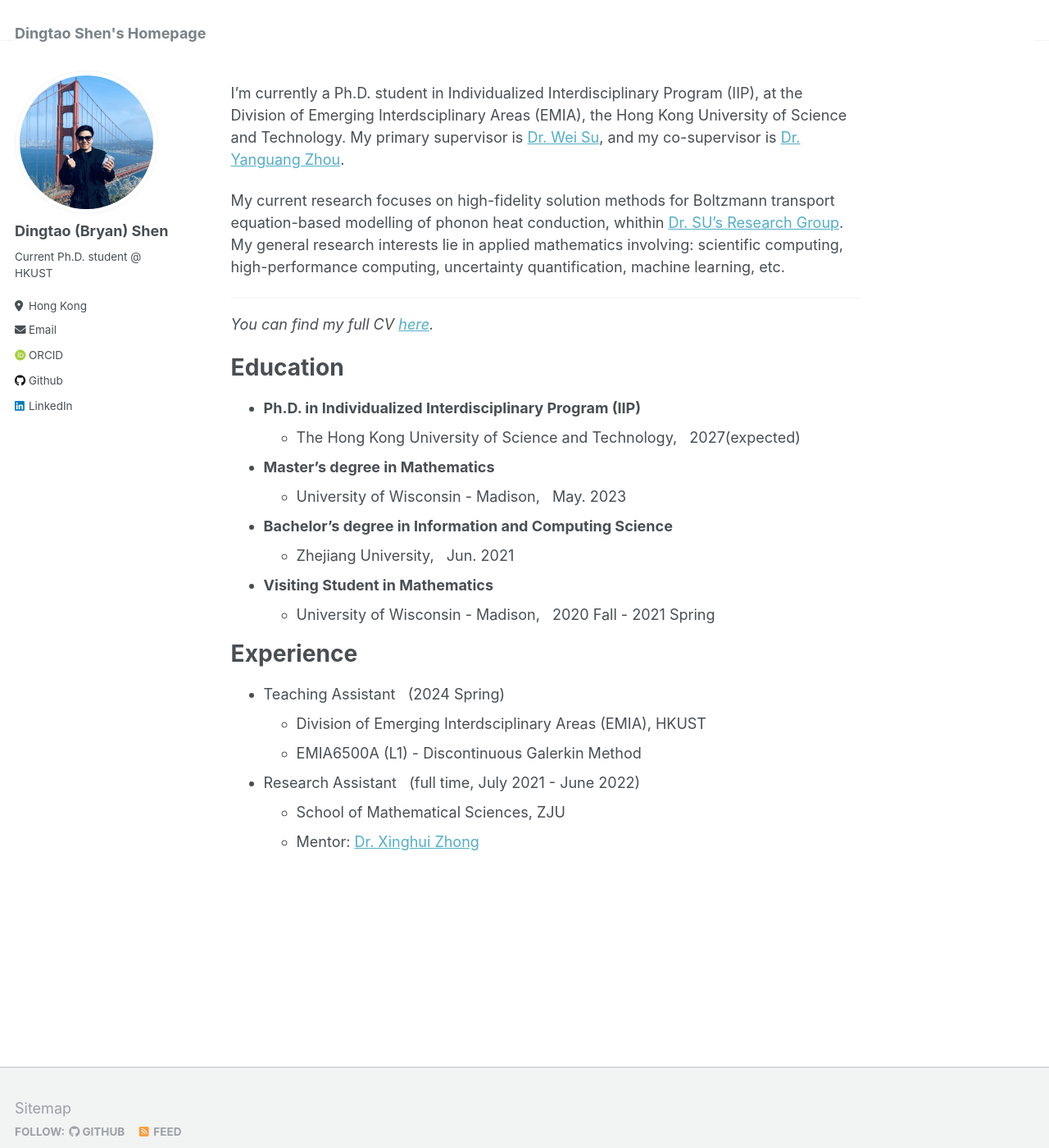
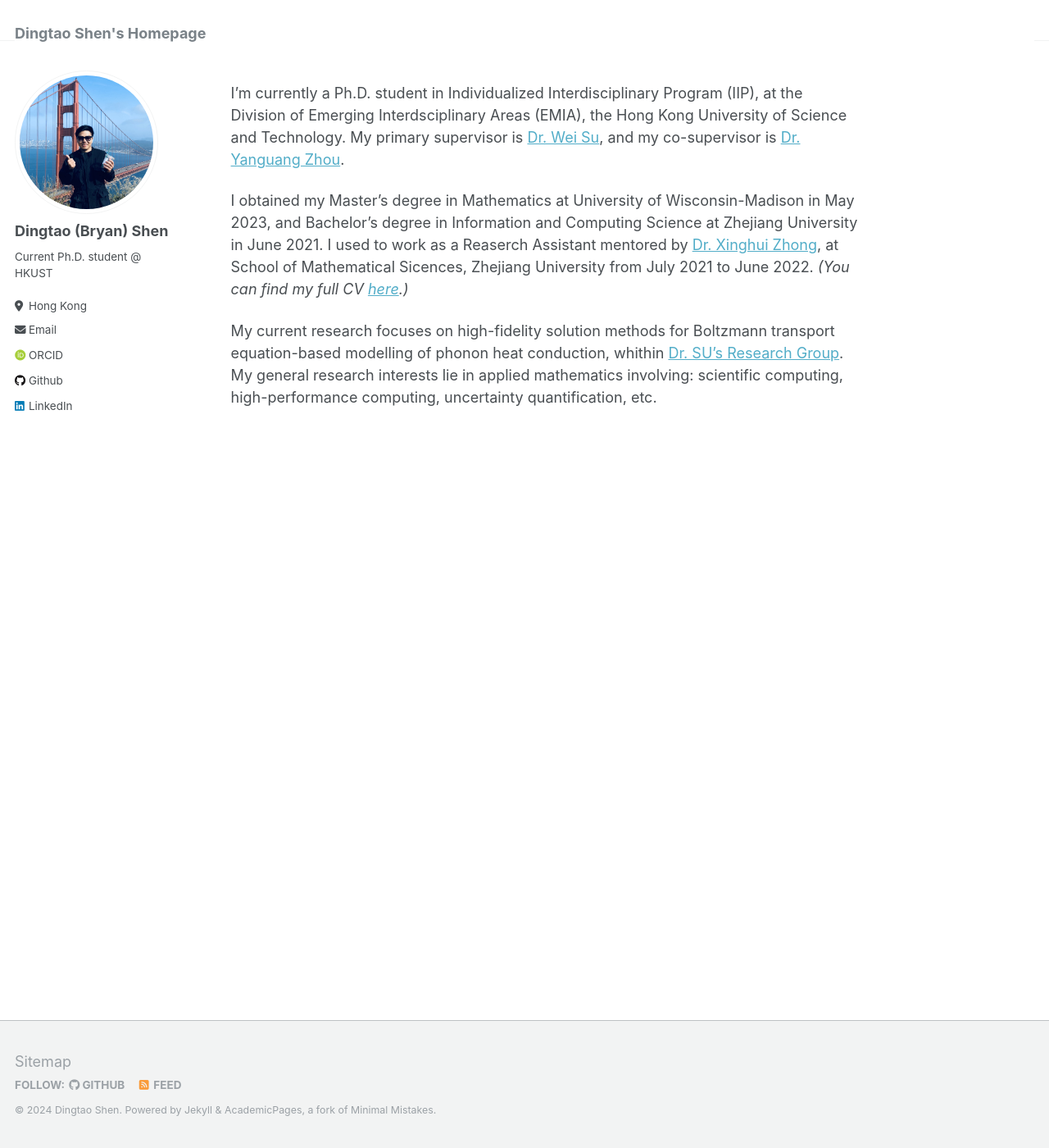
Before and after one commit to dingtao-shen/dingtao-shen.github.io, a Jekyll site: the page built from _pages/about.md, in a window 1280 px wide and 1400 px high. Shown: the whole window at 82% size. Built offline with Jekyll 4.4.1, drawn with Linux system fonts in a browser that asks for light colours; some web fonts are replaced.

Commit message:
Update about.md

```diff
--- a/_pages/about.md
+++ b/_pages/about.md
@@ -9,28 +9,6 @@
 
 I'm currently a Ph.D. student in Individualized Interdisciplinary Program (IIP), at the Division of Emerging Interdsciplinary Areas (EMIA), the Hong Kong University of Science and Technology. My primary supervisor is [Dr. Wei Su](https://facultyprofiles.hkust.edu.hk/profiles.php?profile=wei-su-weisu), and my co-supervisor is [Dr. Yanguang Zhou](https://seng.hkust.edu.hk/about/people/faculty/yanguang-zhou).
 
-My current research focuses on high-fidelity solution methods for Boltzmann transport equation-based modelling of phonon heat conduction, whithin [Dr. SU's Research Group](https://weisu-mae.github.io/). My general research interests lie in applied mathematics involving: scientific computing, high-performance computing, uncertainty quantification, machine learning, etc.
+I obtained my Master's degree in Mathematics at University of Wisconsin-Madison in May 2023, and Bachelor's degree in Information and Computing Science at Zhejiang University in June 2021. I used to work as a Reaserch Assistant mentored by [Dr. Xinghui Zhong](https://person.zju.edu.cn/en/zhongxh), at School of Mathematical Sicences, Zhejiang University from July 2021 to June 2022.  _(You can find my full CV [here](/cv/).)_
 
----
-
-_You can find my full CV [here](/cv/)._
-
-Education
-======
-* **Ph.D. in Individualized Interdisciplinary Program (IIP)**
-  * The Hong Kong University of Science and Technology, &nbsp; 2027(expected)
-* **Master's degree in Mathematics**
-  * University of Wisconsin - Madison, &nbsp;  May. 2023
-* **Bachelor's degree in Information and Computing Science**
-  * Zhejiang University, &nbsp; Jun. 2021
-* **Visiting Student in Mathematics**
-  * University of Wisconsin - Madison, &nbsp; 2020 Fall - 2021 Spring
-
-Experience
-======
-* Teaching Assistant &nbsp; (2024 Spring)
-  * Division of Emerging Interdsciplinary Areas (EMIA), HKUST
-  * EMIA6500A (L1) - Discontinuous Galerkin Method
-* Research Assistant &nbsp; (full time, July 2021 - June 2022)
-  * School of Mathematical Sciences, ZJU
-  * Mentor: [Dr. Xinghui Zhong](https://person.zju.edu.cn/en/zhongxh)
+My current research focuses on high-fidelity solution methods for Boltzmann transport equation-based modelling of phonon heat conduction, whithin [Dr. SU's Research Group](https://weisu-mae.github.io/). My general research interests lie in applied mathematics involving: scientific computing, high-performance computing, uncertainty quantification, etc.
```
